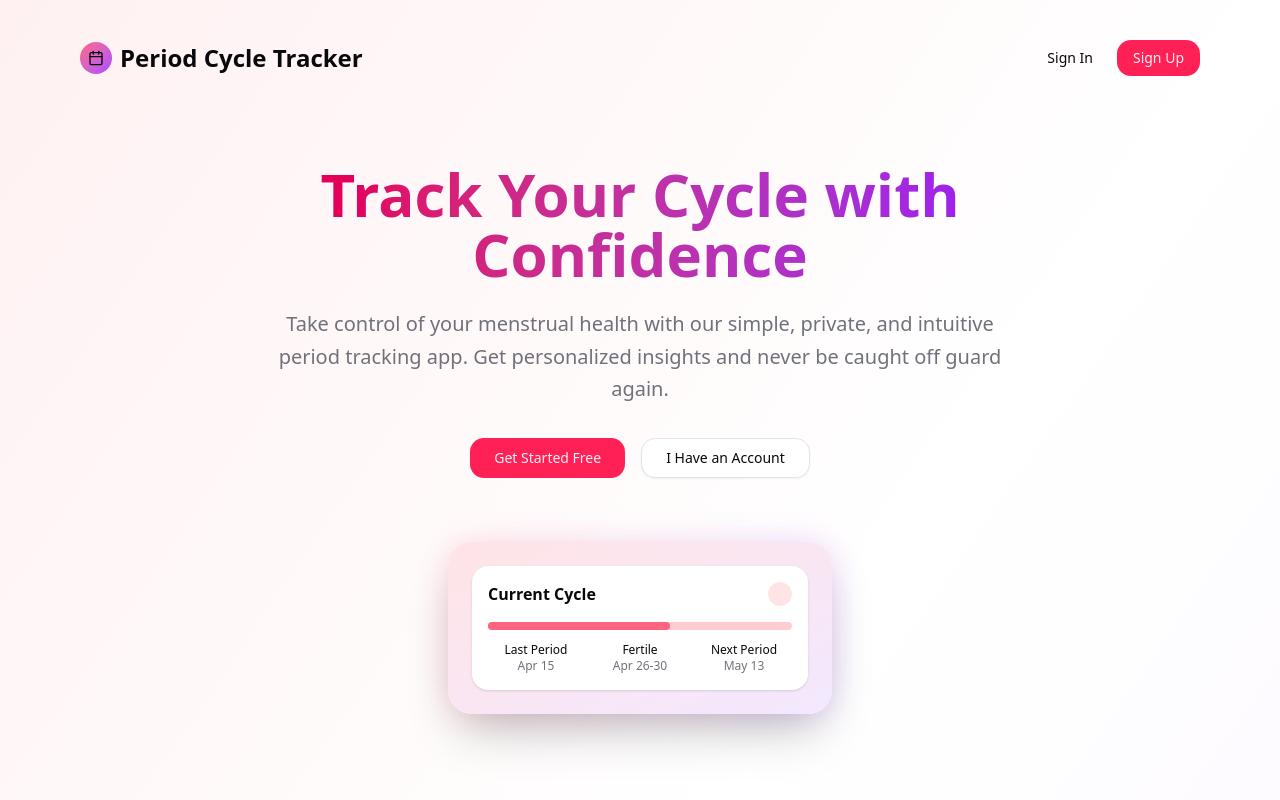
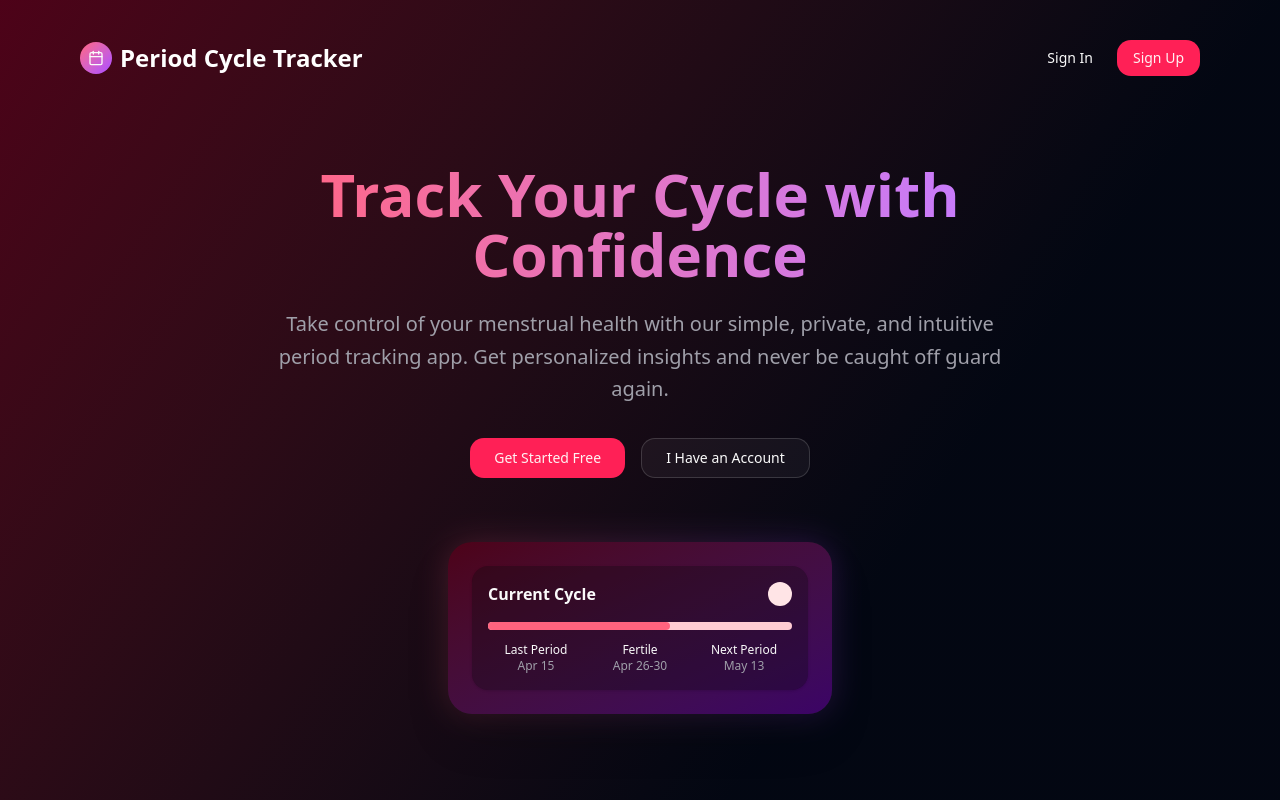
Before and after one commit to bcdipesh/period-cycle-tracker, a React (Vite) app in the folder client/: page / in a window 1280 px wide. Shown: the top 800 px of the page. Built offline with nearby package versions, Linux system fonts and the light colour scheme.

Commit message:
feat: set default app theme to dark mode

```diff
--- a/client/src/layouts/app-layout.tsx
+++ b/client/src/layouts/app-layout.tsx
@@ -1,14 +1,20 @@
 import { Outlet } from 'react-router';
+import { ThemeProvider } from '@/components/theme-provider';
 
 import { Footer } from '@/components/footer';
 import { Header } from '@/components/header';
 
 export default function AppLayout() {
   return (
-    <div className="min-h-screen bg-gradient-to-br from-rose-50 via-white to-purple-50 p-4 antialiased dark:from-rose-950 dark:via-gray-950 dark:to-gray-950">
-      <Header />
-      <Outlet />
-      <Footer />
-    </div>
+    <ThemeProvider
+      defaultTheme="dark"
+      storageKey="period-cycle-tracker-app-theme"
+    >
+      <div className="min-h-screen bg-gradient-to-br from-rose-50 via-white to-purple-50 p-4 antialiased dark:from-rose-950 dark:via-gray-950 dark:to-gray-950">
+        <Header />
+        <Outlet />
+        <Footer />
+      </div>
+    </ThemeProvider>
   );
 }
```
